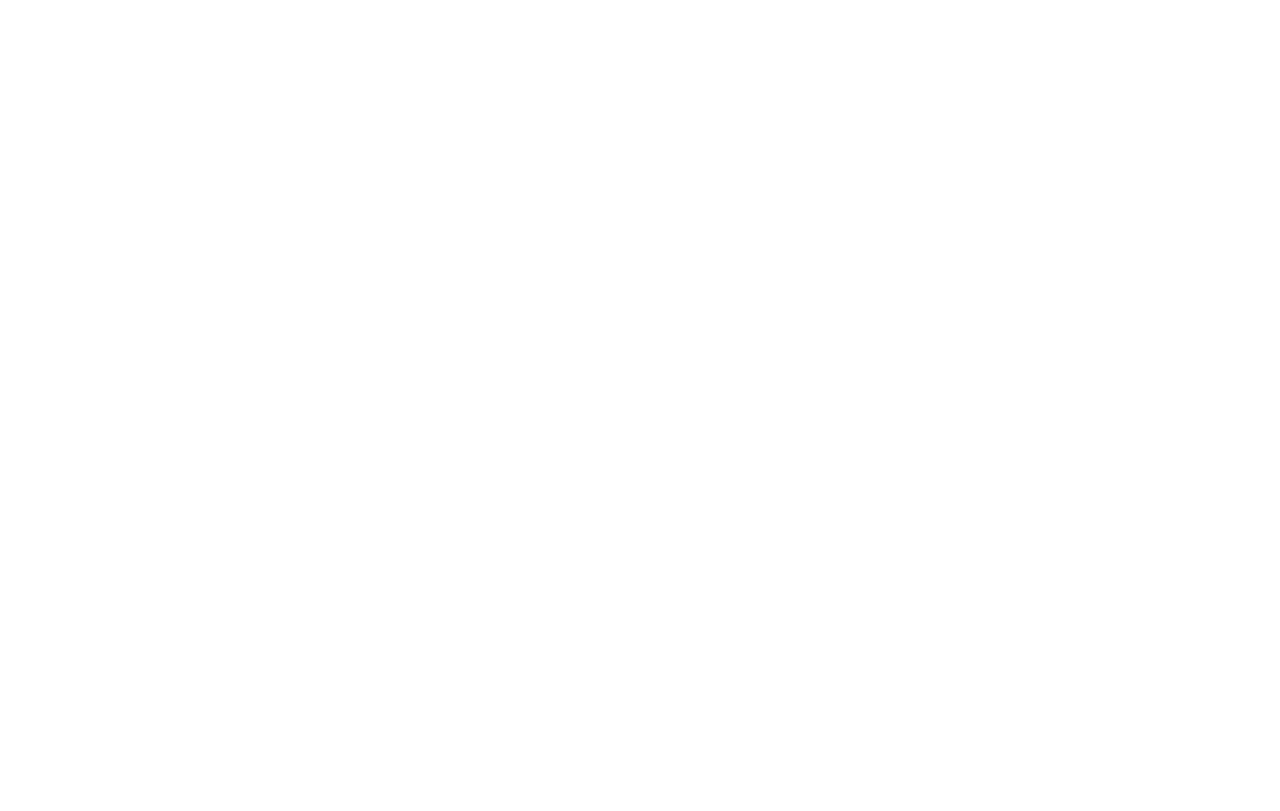
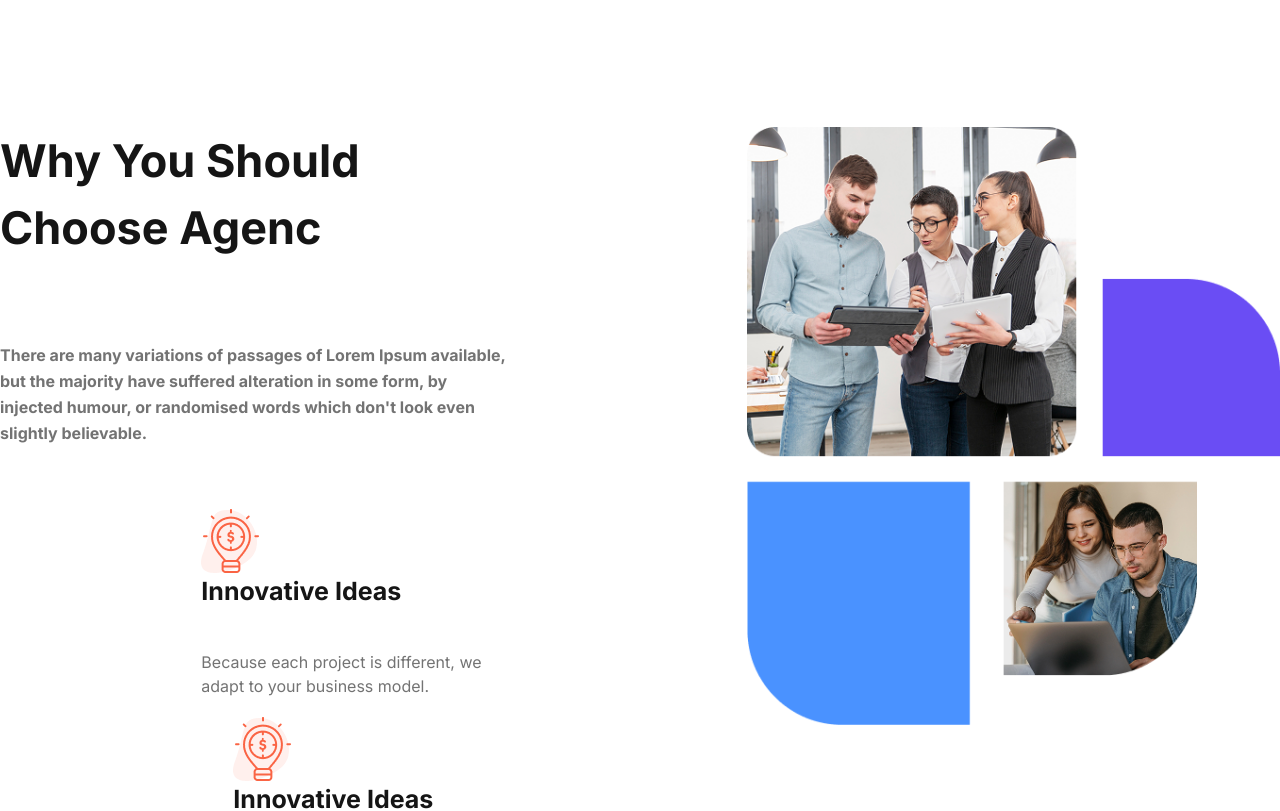
Before and after one commit to bijoysahadev/Agenc_, a React (Vite) app: page / in a window 1280 px wide. Shown: the part 5240-6051 px from the top of the page. Before the commit the page ends 5217 px from the top, so only its background shows below. Built offline with nearby package versions, Linux system fonts and the light colour scheme.

Commit message:
featP:agency layout done

```diff
--- a/src/App.jsx
+++ b/src/App.jsx
@@ -11,6 +11,7 @@
 import SubHeading from './Componets/SubHeading'
 import Service from './Layouts/Service'
 import Work from './Layouts/Work'
+import Agency from './Layouts/Agency'
 const App = () => {
   return (
     <>
@@ -19,6 +20,7 @@
 <Rating/>
 <Service/>
 <Work/>
+<Agency/>
     </>
   )
 }
--- /dev/null
+++ b/src/Componets/AgecyCard.jsx
@@ -0,0 +1,16 @@
+import React from 'react'
+import ServiceCardHeading from './ServiceCardHeading'
+import ServiceCardSubHeading from './ServiceCardSubHeading'
+import Image from './Image'
+const AgecyCard = ({tittle,className,text,icon}) => {
+  return (
+   <div className={`w-[344px] h-[176px] flex flex-col items-start justify-center    ${className} `} >
+        <Image src={icon} />
+
+        <ServiceCardHeading  className={` text-start  !text-[25px]`} text={tittle}/>
+        <ServiceCardSubHeading text={text}  className={`!text-start  `} />
+    </div>
+  )
+}
+
+export default AgecyCard
--- /dev/null
+++ b/src/Layouts/Agency.jsx
@@ -0,0 +1,34 @@
+import  Container  from '../Componets/Container'
+import React from 'react'
+import Flex from '../Componets/Flex'
+import Agency1 from '../assets/Agency.png'
+import Image from '../Componets/Image'
+import Heading from '../Componets/Heading'
+import SubHeading from '../Componets/SubHeading'
+import AgecyCard from '../Componets/AgecyCard'
+import  AgencyCard1 from '../assets/AgencyCard1.png'
+const Agency = () => {
+  return (
+ <section className={`py-[150px]`} >
+    <Container>
+        <Flex>
+          <div className=' w-7/12' >
+          <Heading className={`text-start w-[518px] `} tittle={`Why You Should Choose Agenc`} />
+          <SubHeading  className={`w-[508px] !pt-20 pb-20 leading-[26px]`} text={`There are many variations of passages of Lorem Ipsum available, but the majority have suffered alteration in some form, by injected humour, or randomised words which don't look even slightly believable.`} />
+           <Flex className={`flex-wrap justify-center  `} >
+             <AgecyCard tittle={`Innovative Ideas`}  text={`Because each project is different, we adapt to your business model.`} icon={AgencyCard1} />
+            <AgecyCard className={`mt-8 ml-16`} tittle={`Innovative Ideas`}  text={`Because each project is different, we adapt to your business model.`} icon={AgencyCard1} />
+            <AgecyCard className={`pt-10`} tittle={`Innovative Ideas`}  text={`Because each project is different, we adapt to your business model.`} icon={AgencyCard1} />
+           </Flex>
+          </div>
+
+          <div className='  w-5/12' >
+          <Image src={Agency1} alt={Agency1}  icon={Agency1} /></div>
+
+        </Flex>
+    </Container>
+ </section>
+  )
+}
+
+export default Agency
```
Also changed, not shown: src/assets/Agency.png (added), src/assets/AgencyCard1.png (added).
